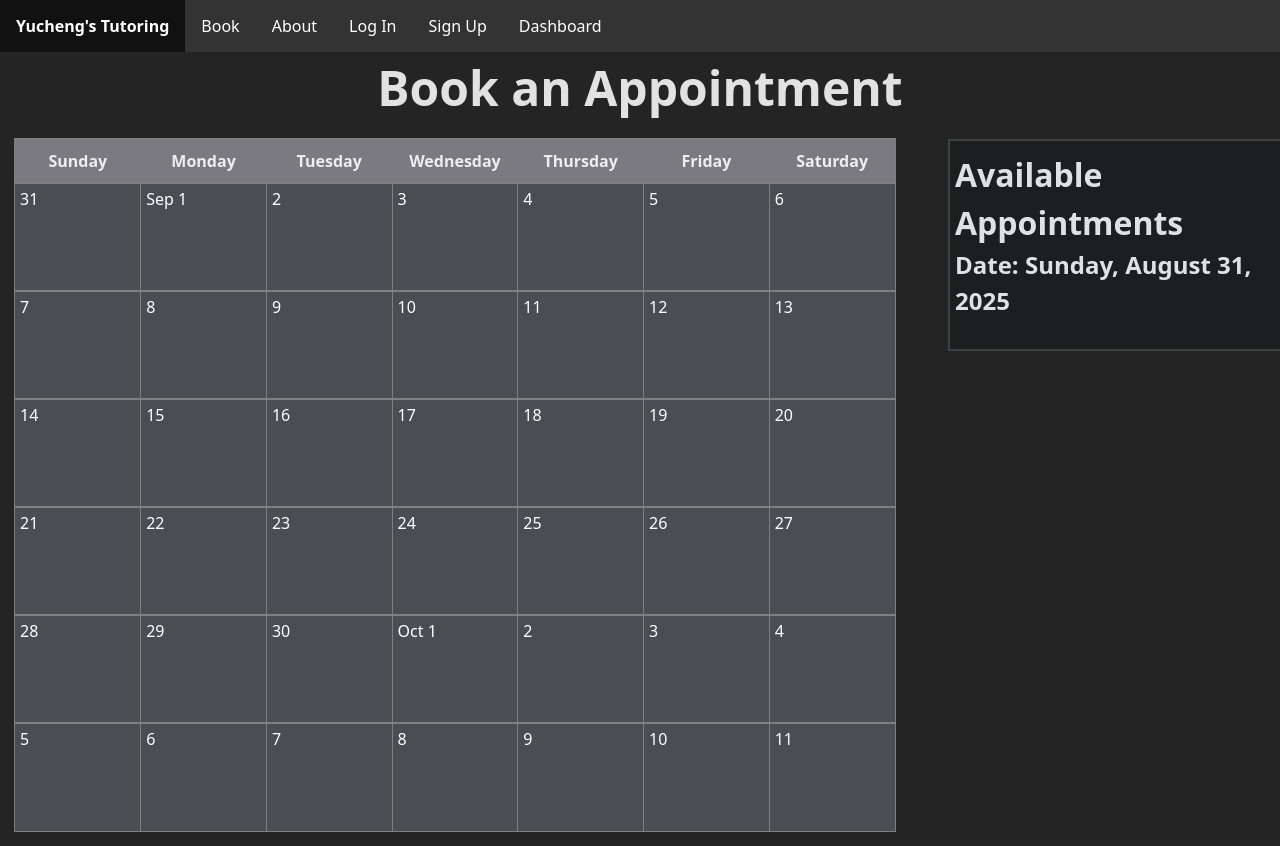
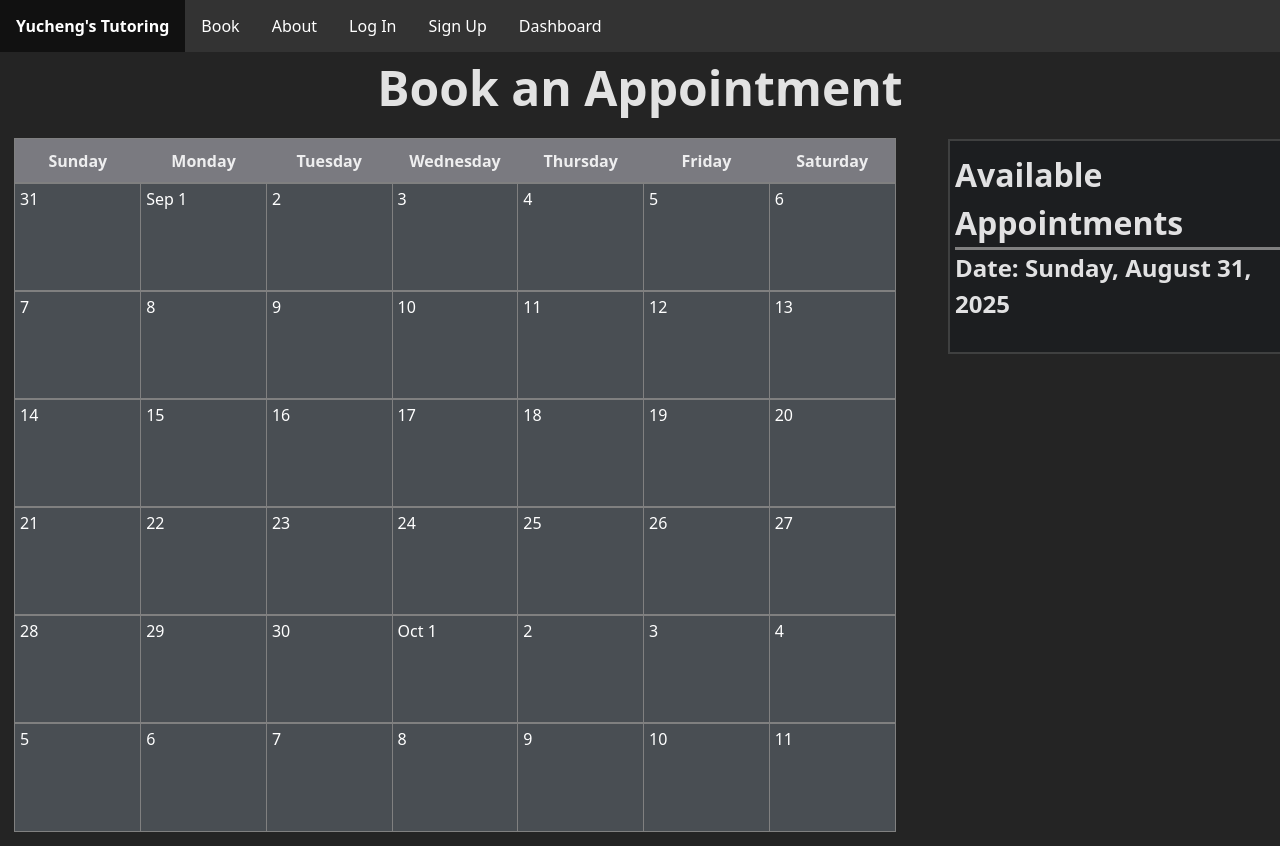
Before and after one commit to BlakeDiaz/tutoring_website, a React (Vite) app in the folder frontend/: page /book/2025-08-31 in a window 1280 px wide. Built offline with nearby package versions, Linux system fonts and the light colour scheme; no server answers.

Commit message:
Added gray border under appointment list header

```diff
--- a/frontend/src/AppointmentList.css
+++ b/frontend/src/AppointmentList.css
@@ -8,6 +8,10 @@
     padding-bottom: 30px;
     padding-right: 5px;
     padding-left: 5px;
+}
+
+.appointment-list > h1 {
+    border-bottom: 3px solid gray;
 }
 
 .appointment-list > ul {
```
